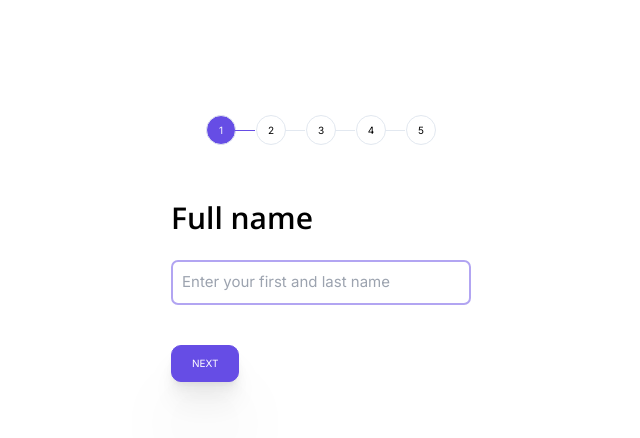
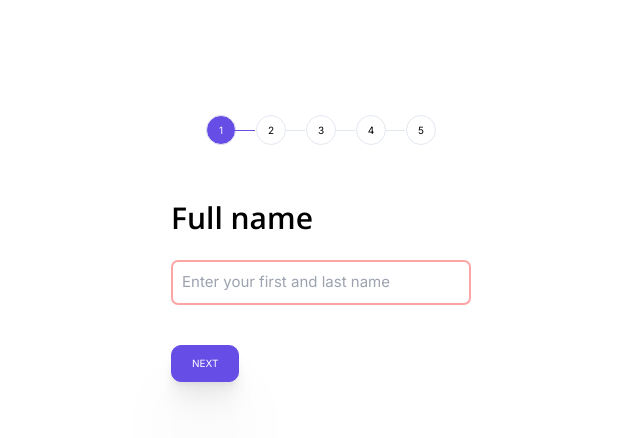
Before and after one commit to DarynaBb/tenant-form-app, a React (Vite) app: page /form in a window 1280 px wide. Shown: the top 438 px of the page, without its empty margins (319-959 px from the left). Built offline with nearby package versions, Linux system fonts and the light colour scheme.

Commit message:
styling for invalid states in input added

```diff
--- a/src/components/Input.tsx
+++ b/src/components/Input.tsx
@@ -33,7 +33,7 @@ function Input({
           position === "summary"
             ? "py-[5px] md:text-[1.2em] px-[5px] min-w-[200px]"
             : ""
-          } outline-primary-pale border-[1px] rounded-[6px] border-slate-200
+          }  input border-[1px] rounded-[6px] border-slate-200
           py-[10px] md:text-[1.5em] px-[10px] min-w-[200px] md:min-w-[300px]
         `}
         required
--- a/src/index.css
+++ b/src/index.css
@@ -47,6 +47,19 @@ input[type="radio"] {
   accent-color: #664de5;
 }
 
+.input:focus {
+  outline-color: #664de580;
+}
+
+.input {
+  --tw-border-opacity: 1;
+  border: 1px solid rgb(226 232 240 / var(--tw-border-opacity));
+}
+
+.input:invalid {
+  outline-color: rgb(252 165 165);
+}
+
 @layer utilities {
   .max-container {
     @apply mx-auto max-w-[1440px];
```
